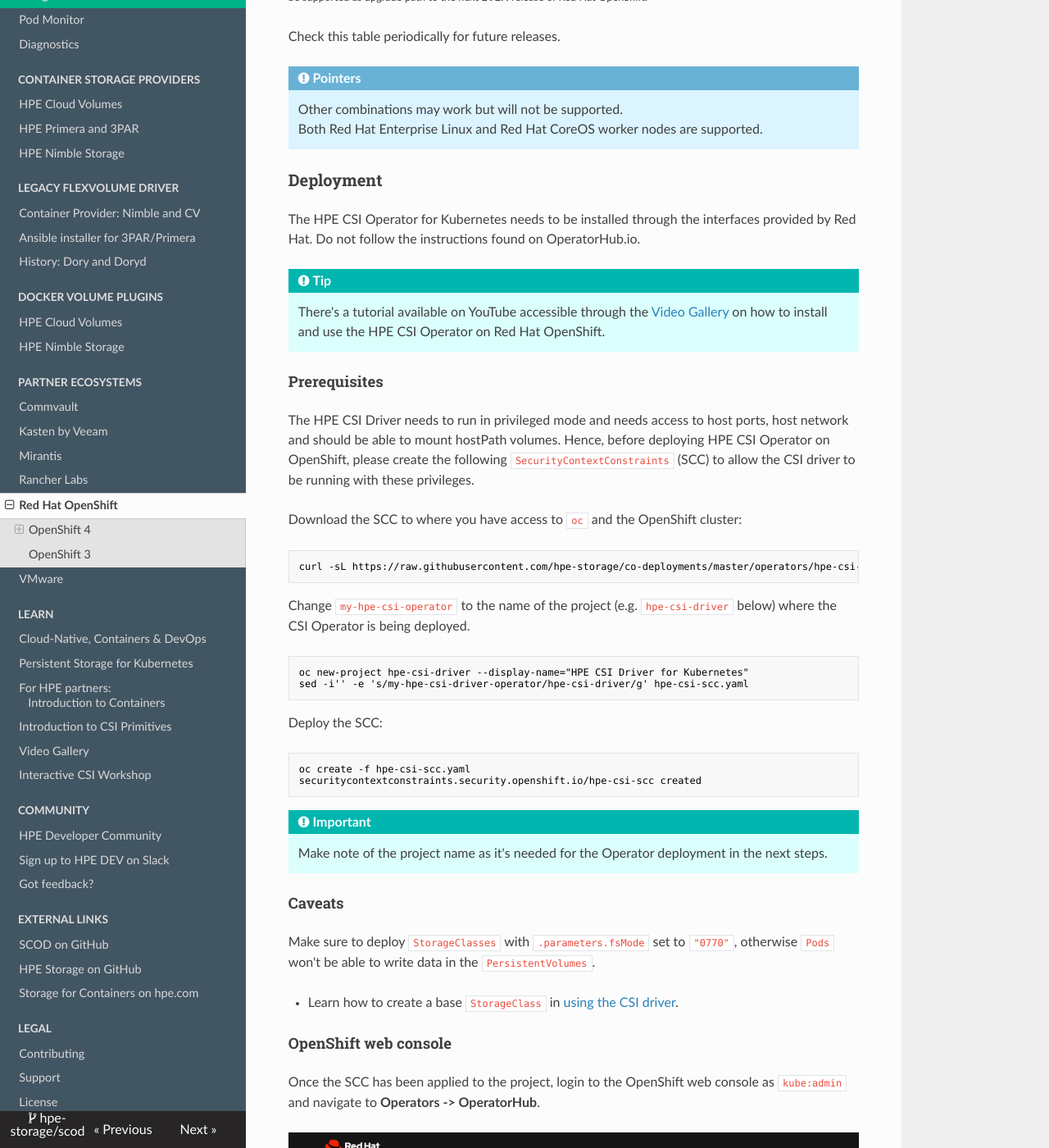
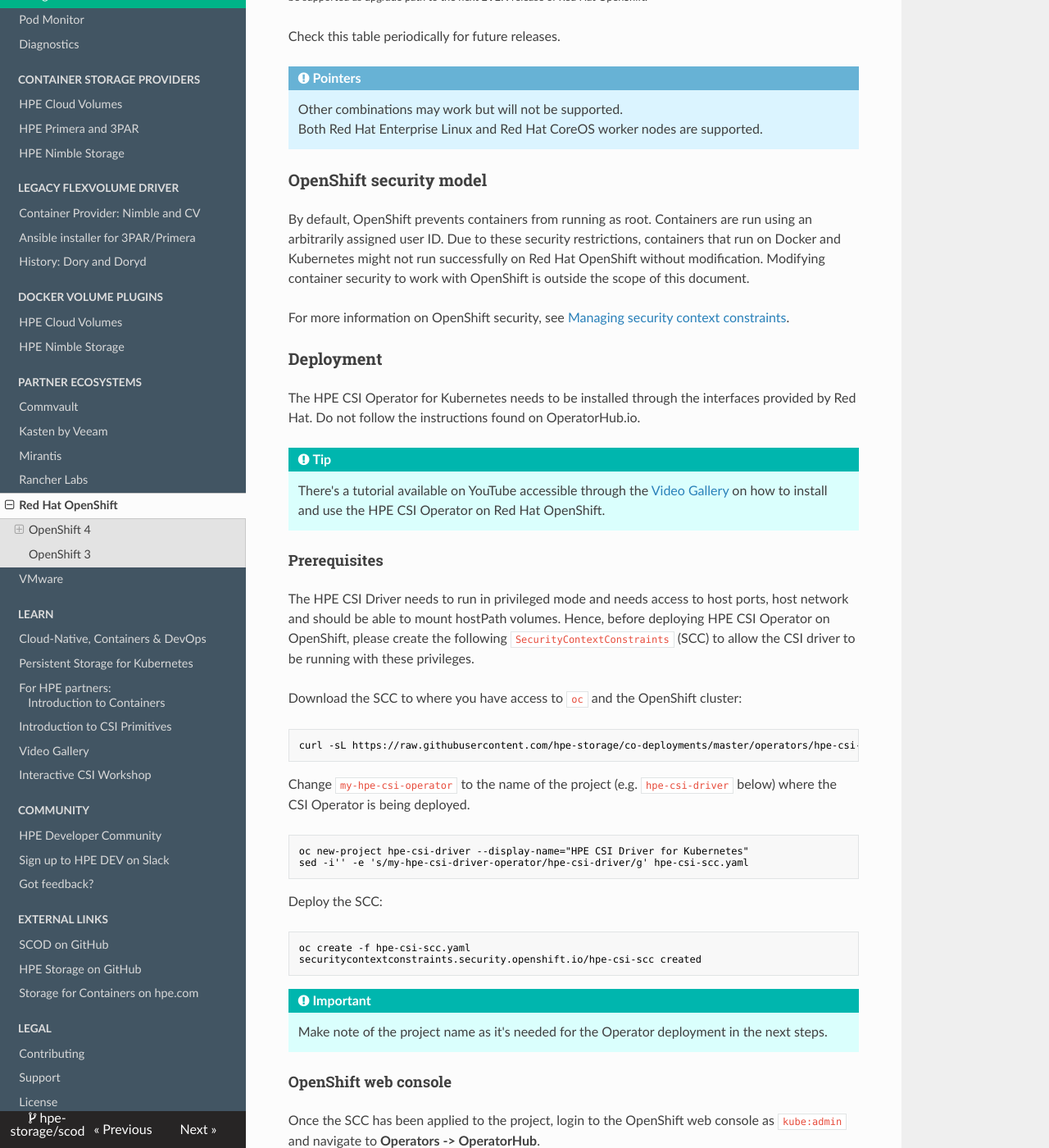
Before and after one commit to hpe-storage/scod, an MkDocs documentation site: the page built from docs/partners/redhat_openshift/index.md, in a window 1280 px wide and 1400 px high, scrolled down 1264 px. Shown: the whole window at 82% size. Built offline with MkDocs 1.6.1, drawn with Linux system fonts in a browser that asks for light colours; nearby versions of some CDN libraries; some of the changed text lies outside the part shown.

Commit message:
updated OpenShift docs
Signed-off-by: Chris Snell <snell.chris@gmail.com>

```diff
--- a/docs/partners/redhat_openshift/index.md
+++ b/docs/partners/redhat_openshift/index.md
@@ -31,6 +31,12 @@
 !!! seealso "Pointers"
     Other combinations may work but will not be supported.
     Both Red Hat Enterprise Linux and Red Hat CoreOS worker nodes are supported.
+
+### OpenShift security model
+
+By default, OpenShift prevents containers from running as root. Containers are run using an arbitrarily assigned user ID. Due to these security restrictions, containers that run on Docker and Kubernetes might not run successfully on Red Hat OpenShift without modification. Modifying container security to work with OpenShift is outside the scope of this document.
+
+For more information on OpenShift security, see [Managing security context constraints](https://docs.openshift.com/container-platform/4.6/authentication/managing-security-context-constraints.html).
 
 ### Deployment
 
@@ -66,14 +72,6 @@
 !!! important
     Make note of the project name as it's needed for the Operator deployment in the next steps.
 
-#### Caveats
-
-Make sure to deploy `StorageClasses` with `.parameters.fsMode` set to `"0770"`, otherwise `Pods` won't be able to write data in the `PersistentVolumes`.
-
-* Learn how to create a base `StorageClass` in [using the CSI driver](../../csi_driver/using.md#base_storageclass_parameters).
-
-
-
 #### OpenShift web console
 
 Once the SCC has been applied to the project, login to the OpenShift web console as `kube:admin` and navigate to **Operators -> OperatorHub**.
@@ -100,6 +98,8 @@
 ![Operator Topology](img/webcon-7.png)
 
 The CSI driver is now ready for use. Next, an [HPE storage backend needs to be added](../../csi_driver/deployment.md#add_a_hpe_storage_backend) along with a [`StorageClass`](../../csi_driver/using.md#base_storageclass_parameter).
+
+See [Caveats](#caveats) below for information on creating `StorageClasses` in Red Hat OpenShift.
 
 #### OpenShift CLI
 
```
